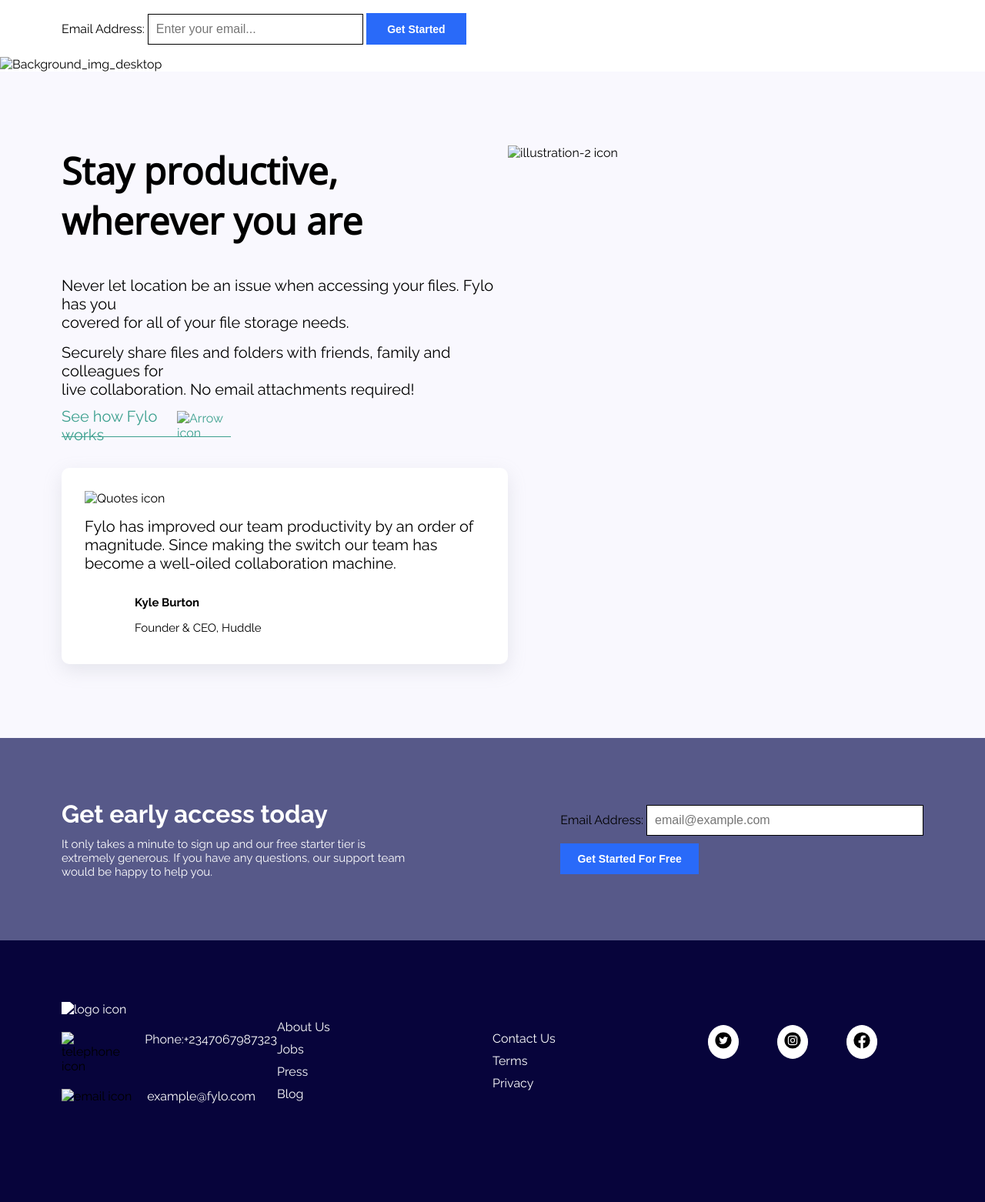
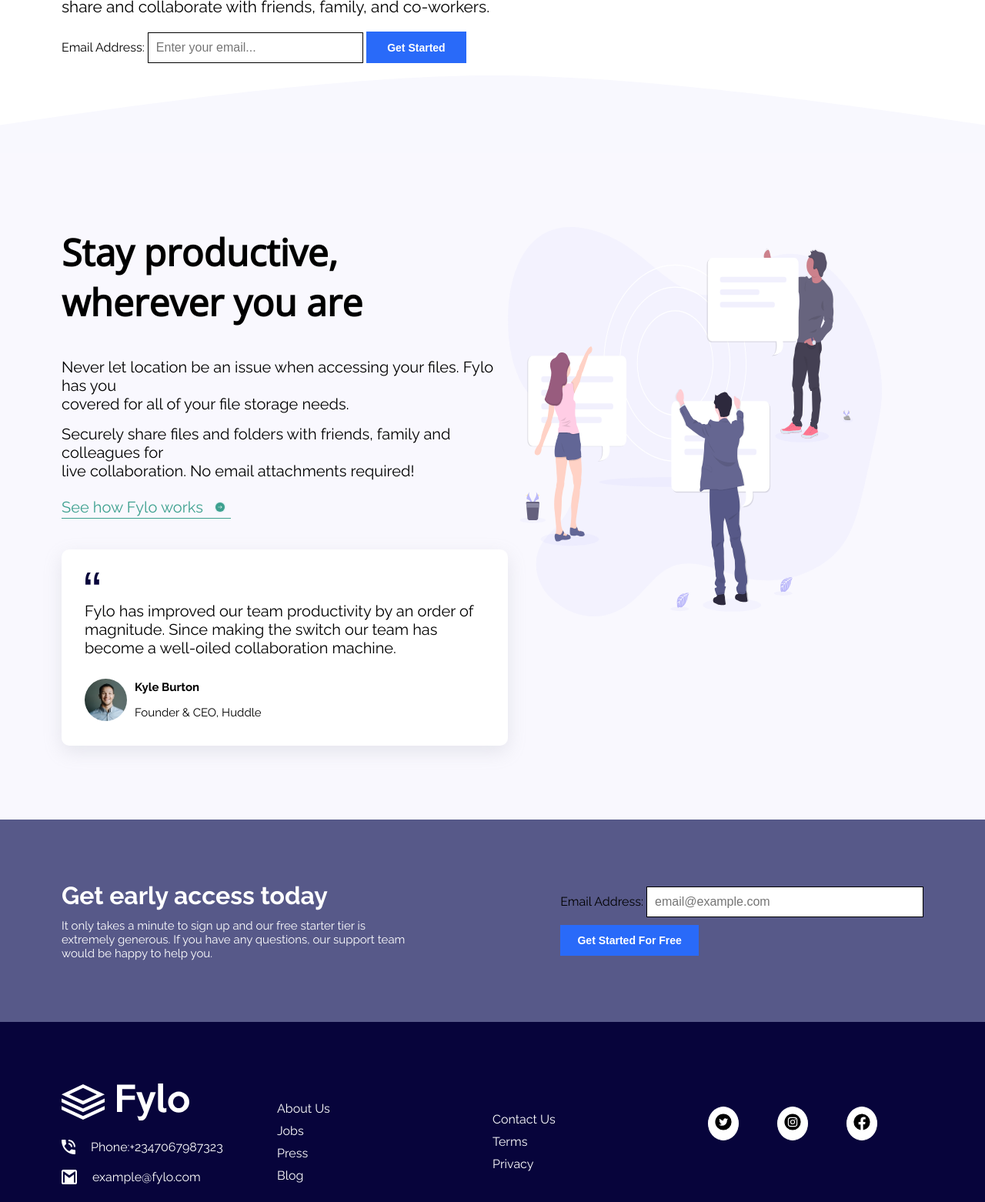
Before and after one commit to KlausLynx/Fylo-landing-page-with-two-column-, a plain HTML site: page index.html in a window 1280 px wide. Shown: the part 536-2098 px from the top of the page at 77% size. Drawn offline with nearby package versions, Linux system fonts and the light colour scheme.

Commit message:
Update index.html

```diff
--- a/index.html
+++ b/index.html
@@ -15,7 +15,7 @@
         <nav>
             <div class="contentnav">
                 <div class="img">
-                    <img src="images/logo.svg" alt="logo icon">
+                    <img src="logo.svg" alt="logo icon">
                 </div>
                 <div class="links">
                     <p class="features"><a href="" target="_blank">Features</a></p>
@@ -39,14 +39,14 @@
                     </form>
                 </div>
                 <div class="img">
-                    <img src="images/illustration-1.svg" alt="illustration-1 img" class="imgillustration">
+                    <img src="illustration-1.svg" alt="illustration-1 img" class="imgillustration">
                 </div>
             </div>
         </header>
 
         <main>
-            <img src="images/bg-curve-desktop.svg" alt="Background_img_desktop" class="backgroundimagedesktop">
-            <img src="images/bg-curve-mobile.svg" alt="Background_img_mobile" class="backgroundimagemobile">
+            <img src="bg-curve-desktop.svg" alt="Background_img_desktop" class="backgroundimagedesktop">
+            <img src="bg-curve-mobile.svg" alt="Background_img_mobile" class="backgroundimagemobile">
             <div class="maincontent">
                 <div class="maintext">
                     <h2>Stay productive, wherever you are</h2>
@@ -57,17 +57,17 @@
                     <div class="reference">
                         <a href="" target="_blank">
                             <p class="referencep">See how Fylo works</p>
-                            <img src="images/icon-arrow.svg" alt="Arrow icon">
+                            <img src="icon-arrow.svg" alt="Arrow icon">
                         </a>
                     </div>
                     <div class="user">
                         <div class="coment">
-                            <img src="images/icon-quotes.svg" alt="Quotes icon" class="quotesimg">
+                            <img src="icon-quotes.svg" alt="Quotes icon" class="quotesimg">
                             <p>Fylo has improved our team productivity by an order of magnitude. Since
                                 making the switch our team has become a well-oiled collaboration machine.</p>
                         </div>
                         <div class="userprofile">
-                            <img src="images/avatar-testimonial.jpg" alt="">
+                            <img src="avatar-testimonial.jpg" alt="">
                             <div class="name">
                                 <p class="name">Kyle Burton</p>
                                 <p class="job">Founder & CEO, Huddle</p>
@@ -76,7 +76,7 @@
                     </div>
                 </div>
                 <div class="img">
-                    <img src="images/illustration-2.svg" alt="illustration-2 icon" class="imgillustration">
+                    <img src="illustration-2.svg" alt="illustration-2 icon" class="imgillustration">
                 </div>
             </div>
         </main>
@@ -99,13 +99,13 @@
                 </div>
                 <div class="content2">
                     <div class="column1">
-                        <img src="images/logo.svg" alt="logo icon" class="iconillustration">
+                        <img src="logo.svg" alt="logo icon" class="iconillustration">
                         <div class="phone">
-                            <img src="images/icon-phone.svg" alt="telephone icon">
+                            <img src="icon-phone.svg" alt="telephone icon">
                             <p class="phonep">Phone:+2347067987323</p>
                         </div>
                         <div class="email">
-                            <img src="images/icon-email.svg" alt="email icon">
+                            <img src="icon-email.svg" alt="email icon">
                             <p class="emailp">example@fylo.com</p>
                         </div>
                     </div>
```
